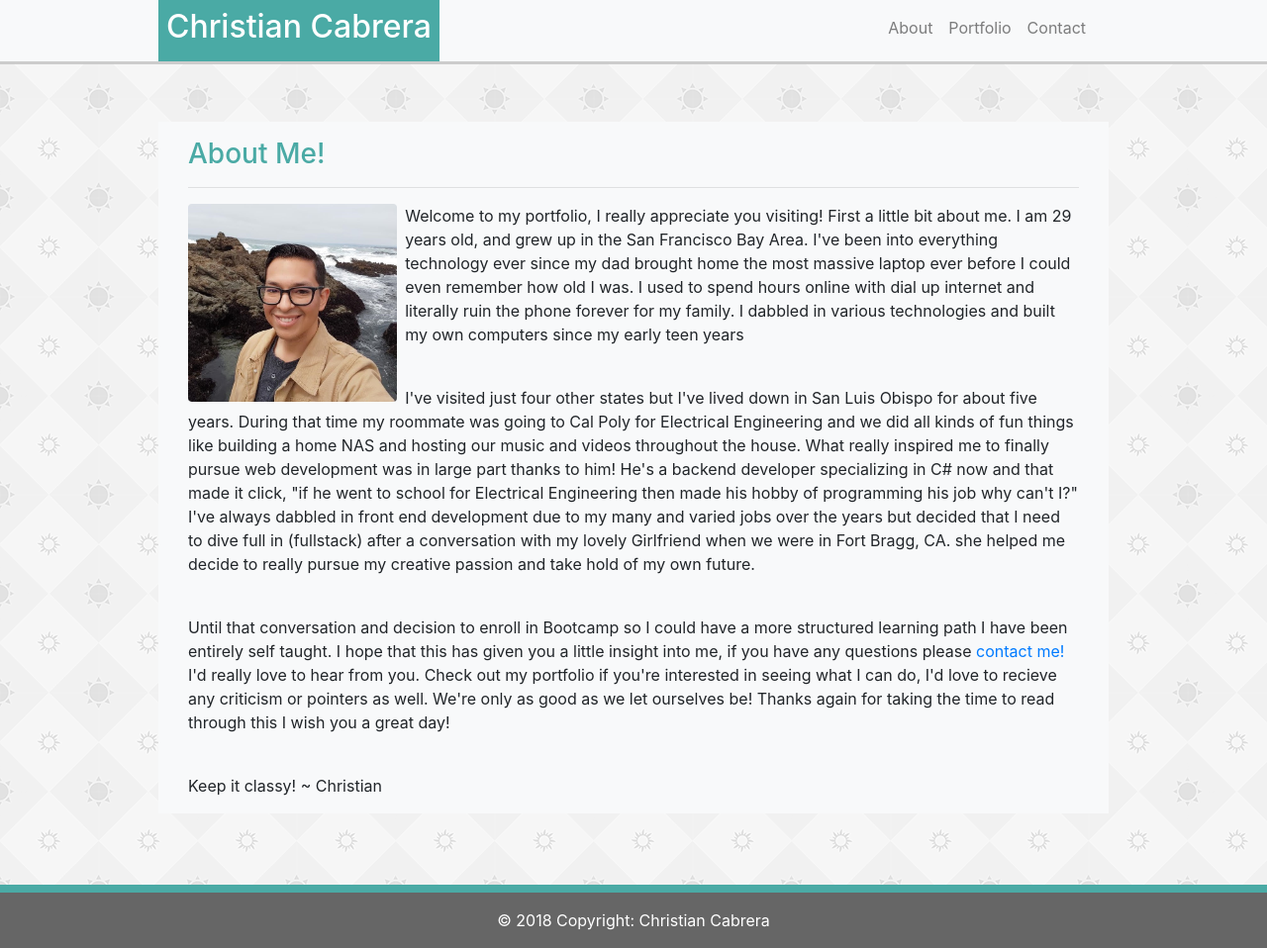
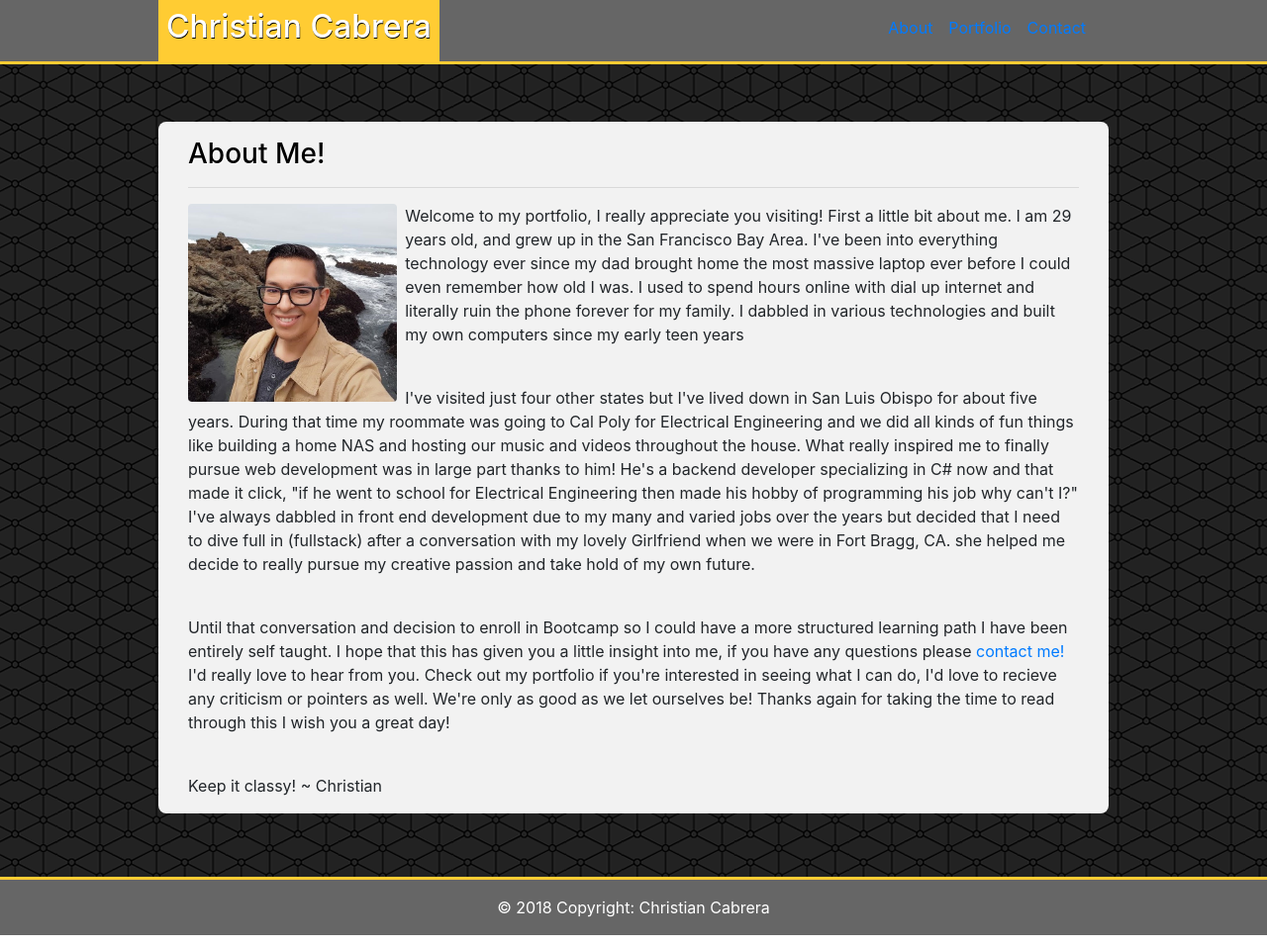
Before and after one commit to Spinglez/Bootstrap-Portfolio, a plain HTML site: page index.html in a window 1280 px wide. Shown: the whole page at 99% size. Drawn offline with nearby package versions, Linux system fonts and the light colour scheme.

Commit message:
fixed footer on contact, changed colors for new theme, TODO: make all of the page consistent

```diff
--- a/assets/css/style.css
+++ b/assets/css/style.css
@@ -1,11 +1,13 @@
 
 body {
-  background: url(../photos/sun-pattern.png);
+  background: url(../photos/connectwork.png);
+  /* Background pattern from Toptal Subtle Patterns */
+  /* https://www.toptal.com/designers/subtlepatterns/ */
 }
 
 .header {
   border-bottom: solid;
-  border-color: #cccccc;
+  border-color: #ffcc33;
 }
 
 .contentBox {
@@ -15,12 +17,18 @@ body {
 .nameBox {
   max-width: 285px;
   height: 100%;
-  background-color: #4aaaa5;
+  background-color: #ffcc33;
   color: #FFFFFF;
+  text-shadow: .5px .5px #000000;
+}
+
+#nav {
+  background-color: #666666;
 }
 
 h3 {
-  color: #4aaaa5;
+  color: #000000;
+  text-shadow: 1px 1px #FFFFFF;
 }
 
 a, img {
@@ -32,6 +40,10 @@ a, img {
   height: 75px;
 }
 
+#content {
+  background-color: #f2f2f2;
+  border-radius: .5rem;
+}
 
 .thumbnail {
     position: relative;
@@ -49,6 +61,6 @@ a, img {
 .footCol {
   background: #666666;
   border-top: solid;
-  border-width: .5rem;
-  border-color: #4aaaa5;
+  border-width: .2rem;
+  border-color: #ffcc33;
 }
--- a/index.html
+++ b/index.html
@@ -12,9 +12,9 @@
   </head>
   <body>
 <!-- begin nav bar -->
-    <nav class="container navbar navbar-expand-md navbar-light">
-      <div class="row bg-light fixed-top header">
-        <div class="col">
+    <nav class="container navbar navbar-expand-md">
+      <div class="row fixed-top header">
+        <div id="nav" class="col">
 
           <div class="nav row mx-auto align-self-center contentBox">
             <div class="col nav">
@@ -55,7 +55,7 @@
 <!-- end navbar  -->
 
 <!-- Begin page content -->
-      <div class="container mt-5 mb-5 mx-auto align-self-center bg-light contentBox">
+      <div id="content" class="container mt-5 mb-5 mx-auto align-self-center contentBox">
         <article class="row justify-content-center">
           <div class="col">
             <div class="col-12 mt-3">
@@ -90,7 +90,7 @@
       </div>
 
       <!-- Footer -->
-      <footer class="page-footer font-small pt-4">
+      <footer class="page-footer font-small pt-3">
 
           <!-- Copyright box -->
           <div class="footer-copyright text-center py-3 text-white footCol">© 2018 Copyright: Christian Cabrera
```
Also changed, not shown: contact.html (+4 -4 lines), portfolio.html (+7 -4 lines), assets/photos/connectwork.png (added).
